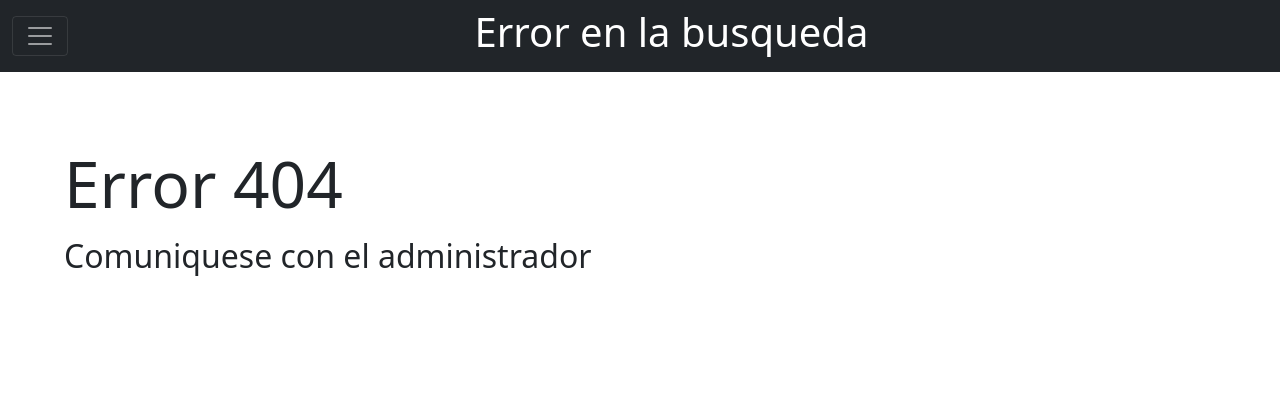
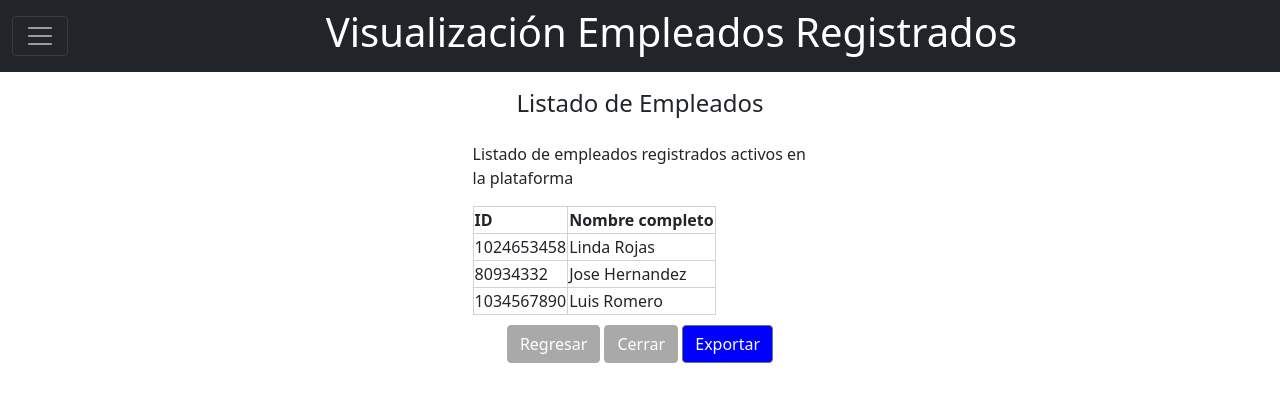
Before and after one commit to Dnl-Cabrera/proyectoUsuarios, a Flask app: page /listaEmpleados in a window 1280 px wide. Shown: the top 402 px of the page. Run offline with Flask 2, Linux system fonts and the light colour scheme; some libraries are stand-ins or nearby versions.

Commit message:
actualización templates

```diff
--- a/apps/rutas_2.py
+++ b/apps/rutas_2.py
@@ -1,7 +1,7 @@
 from app import app
 from flask import render_template, flash, request, session
-from db.db import consID,consUsuario,insertPersona,insertUsuario,consUsuarioPassword,consIdUser,updatePersona,updateUsuario,eliminarUsuario,eliminarPersona
-
+from db.db import consID,consUsuario,insertEmpleado,consIdUser,updatePersona,updateUsuario,eliminarUsuario,eliminarPersona
+from werkzeug.utils import redirect
 
 
 
@@ -12,6 +12,19 @@ def adminEmplo():
     class3="nav-link active"
     mensaje="Gestor de Empleados"
     return render_template("adminEmplo.html",class1=class1,class2=class2,class3=class3,mensaje=mensaje)
+
+@app.route('/funcionAdmonEmpleado',methods=["POST"])
+def funcionAdmonEmpleado():
+
+    operacion=request.form["admon"]
+
+    if operacion=="registroEmpleado":
+        session.clear()
+        return redirect("/crearEmpleado")
+    elif operacion=="adminUser":
+        return redirect("/desempeno")
+    elif operacion=="adminEmplo":
+        return redirect("/listaEmpleados")
 
 @app.route('/desempeno')
 def desempeno():
@@ -126,31 +139,10 @@ def registroNuevoEmpleado():
     mensaje="Registro de Empleados"
     return render_template("registroNuevoEmpleado.html",class1=class1,class2=class2,class3=class3,mensaje=mensaje)
 
-@app.route('/validarRegistroEmplo/',methods=["POST"])
-def validarRegistroEmplo():
-    id=request.form['id']
-    name=request.form['nombre']
-    genero=request.form['genero']
-    address=request.form['address']
-    user=request.form['user']
-    password=request.form['password']
-    permisos=request.form['permiso']
-    #return permisos+id+name+genero+address+user+password
-
-    persona=len(consID(id))
-
-    if(persona>0):
-        flash("Cedula ya registrada")
-        return redirect('/registrarUsuario')
-    else:
-        usuario=len(consUsuario(user))
-
-        if(usuario>0):
-            flash("Usuario ya registrada")
-            return redirect('/registrarUsuario')
-        else:
-            password=generate_password_hash(password)
-            insertPersona(id,name,genero,address)
-            insertUsuario(id,user,password,permisos)
-            flash("Usuario registrado")
-            return redirect('/registrarUsuario')
+@app.route('/listaEmpleados')
+def listaEmpleados():
+    class1="nav-link"
+    class2="nav-link"
+    class3="nav-link active"
+    mensaje="Visualización Empleados Registrados"
+    return render_template("listaEmpleados.html",class1=class1,class2=class2,class3=class3,mensaje=mensaje)
--- a/db/db.py
+++ b/db/db.py
@@ -157,6 +157,8 @@ def eliminarPersona(id):
     except Exception:
         return False
 
+#Revisar a partir de aquí la configuración de la base de datos para el registro
+
 def insertDesempeno(id,mes,Efectividad,Innovacion, Inclusion, Puntualidad):
     try:
         con1=get_db()
@@ -167,3 +169,14 @@ def insertDesempeno(id,mes,Efectividad,Innovacion, Inclusion, Puntualidad):
         con1.close()
     except Error as err:
         return err
+
+def insertEmpleado(id,usuario,nombre,sexo,direccion, contrato,cargo, dependencia,salario,frecuencia, FechaInicio,FechaTermino):
+    try:
+        con=get_db()
+        cur=con.cursor()
+        sqlInsert_empleados="INSERT INTO usuario(id, usuario, nombre,sexo,direccion, contrato,cargo, dependencia,salario,frecuencia, FechaInicio,FechaTermino) VALUEs (?, ?, ?, ?,?, ?, ?, ?,?, ?, ?, ?);"
+        cur.execute(sqlInsert_empleados,(id,usuario,nombre,sexo,direccion, contrato,cargo, dependencia,salario,frecuencia, FechaInicio,FechaTermino))
+        con.commit()
+        con.close()
+    except Error as err:
+        return err
--- a/static/js/script.js
+++ b/static/js/script.js
@@ -6,10 +6,5 @@ function goRegistro(){
 
 function buttonUp(){
     var adminEmplo = document.getElementById('adminEmplo')
-    console.log(adminEmplo);
+    //console.log(adminEmplo);
 }
-
-function goEmpleado(){
-    return render_template('crearEmpleado.html')
-
-}
--- a/templates/adminEmplo.html
+++ b/templates/adminEmplo.html
@@ -8,11 +8,12 @@
         <ul class="nav nav-pills mb-3" id="pills-tab" role="tablist">
             <!-- para seleccionar el boton una vez se muestre la pagina debemos agregar en la clase un active -->
             <div class="form-group">
+                <form action="{{url_for('funcionAdmonEmpleado')}}" method="POST" name="admon">
                     <li class="nav-item" role="presentation">
-                    <button class="nav-link" id="adminEmplo" data-bs-toggle="pill" data-bs-target="#pills-begin" type="submit" role="tab" aria-controls="pills-begin" aria-selected="true" style="margin: 20px" onmouseover="buttonUp()">Registro Empleado</button>
+                            <button class="nav-link" name="admon" velue="registroEmpleado" id="adminEmplo" data-bs-toggle="pill" data-bs-target="#pills-begin" type="submit" role="tab" aria-controls="pills-begin" aria-selected="true" style="margin: 20px" onmouseover="buttonUp()">Registro Empleado</button>
                     </li>
+                </form>
             </div>
-
             <div class="form-group">
                 <li class="nav-item" role="presentation">
                         <button class="nav-link" id="adminEmplo" data-bs-toggle="pill" data-bs-target="#pills-adminUser" type="submit" role="tab" aria-controls="pills-adminUser" aria-selected="false" style="margin: 20px" onmouseover="buttonUp()">Editar Empleados</button>
@@ -23,7 +24,6 @@
                         <button class="nav-link " id="adminEmplo" data-bs-toggle="pill" data-bs-target="#pills-adminEmplo" type="submit" role="tab" aria-controls="pills-adminEmplo" aria-selected="false" style="margin: 20px" onmouseover="buttonUp()">Visualizar empleado</button>
                 </li>
             </div>
-
             <div class="form-group">
                 <li class="nav-item" role="presentation">
                         <button class="nav-link " id="adminEmplo" data-bs-toggle="pill" data-bs-target="#pills-adminEmplo" type="submit" role="tab" aria-controls="pills-adminEmplo" aria-selected="false" style="margin: 20px" onmouseover="buttonUp()">Lista de empleados</button>
--- /dev/null
+++ b/templates/listaEmpleados.html
@@ -0,0 +1,78 @@
+{% extends 'base.html' %}
+
+{% block inicio %}
+
+    <form action="{{url_for('funcionActividad')}}" method="POST" name="actividad">
+        <li class="nav-item" role="presentation">
+            <button name="actividad" value="inicioSesion" class="nav-link " id="pills-inicioSesion-tab" data-bs-toggle="pill" data-bs-target="#pills-begin" type="true" role="tab" aria-controls="pills-begin" aria-selected="false">Iniciar Sesion</button>
+        </li>
+    </form>
+    <form action="{{url_for('funcionActividad')}}" method="POST" name="actividad">
+        <li class="nav-item" role="presentation">
+            <!--El type del boton se elimino para eviatar que el que iniciara sesion lograra cambiar de pestaña.-->
+            <button name="actividad" value="adminUser" class="nav-link" id="pills-adminUser-tab" data-bs-toggle="pill" data-bs-target="#pills-adminUser" disabled="true" role="tab" aria-controls="pills-adminUser" aria-selected="false">Administrador de usuarios</button>
+        </li>
+    </form>
+    <form action="{{url_for('funcionActividad')}}" method="POST" name="actividad">
+        <li class="nav-item" role="presentation">
+            <button name="actividad" value="adminEmplo" class="nav-link active" id="pills-adminEmplo-tab" data-bs-toggle="pill" data-bs-target="#pills-adminEmplo" disabled="submit" role="tab" aria-controls="pills-adminEmplo" aria-selected="true">Administrador de empleados</button>
+        </li>
+    </form>
+
+{% endblock %}
+
+
+{% block begin %}
+    <style>
+        table, th, td {
+        border: 1px solid lightgray;
+    }
+    </style>
+    <div id="registro1" class="container">
+
+        <div id="registro">
+
+         <center><h4 style="padding: 5%;">Listado de Empleados</h4></center>
+
+            <p for="columna">Listado de empleados registrados activos en la plataforma</p>
+
+            <table>
+
+            <form action="" method="POST" name="sesion_registro"></form>
+
+                    <table>
+                        <tr>
+                            <th>ID</th>
+                            <th>Nombre completo</th>
+
+                        </tr>
+                        <tr>
+                            <td>1024653458</td>
+                            <td>Linda Rojas</td>
+
+                        </tr>
+                        <tr>
+                            <td>80934332 </td>
+                            <td>Jose Hernandez</td>
+                        </tr>
+                        <tr>
+                            <td>1034567890 </td>
+                            <td>Luis Romero</td>
+
+                        </tr>
+                    </table>
+
+                </form>
+            </table>
+
+                    <div id="btns_registro">
+                        <button type="submit" class="btn btn-primary" id="btn_registrar" >Regresar</button>
+                        <button type="submit" class="btn btn-primary" id="btn_registrar">Cerrar</button>
+                        <button type="submit" class="btn btn-secondary" style="background-color: blue;" >Exportar</button>
+                    </div>
+
+        </div>
+
+    </div>
+
+{% endblock %}
```
Also changed, not shown: templates/crearEmpleado.html (+5 -4 lines), templates/desempeno.html (+6 -3 lines). Lines whose indentation alone changed are shown as unchanged.
